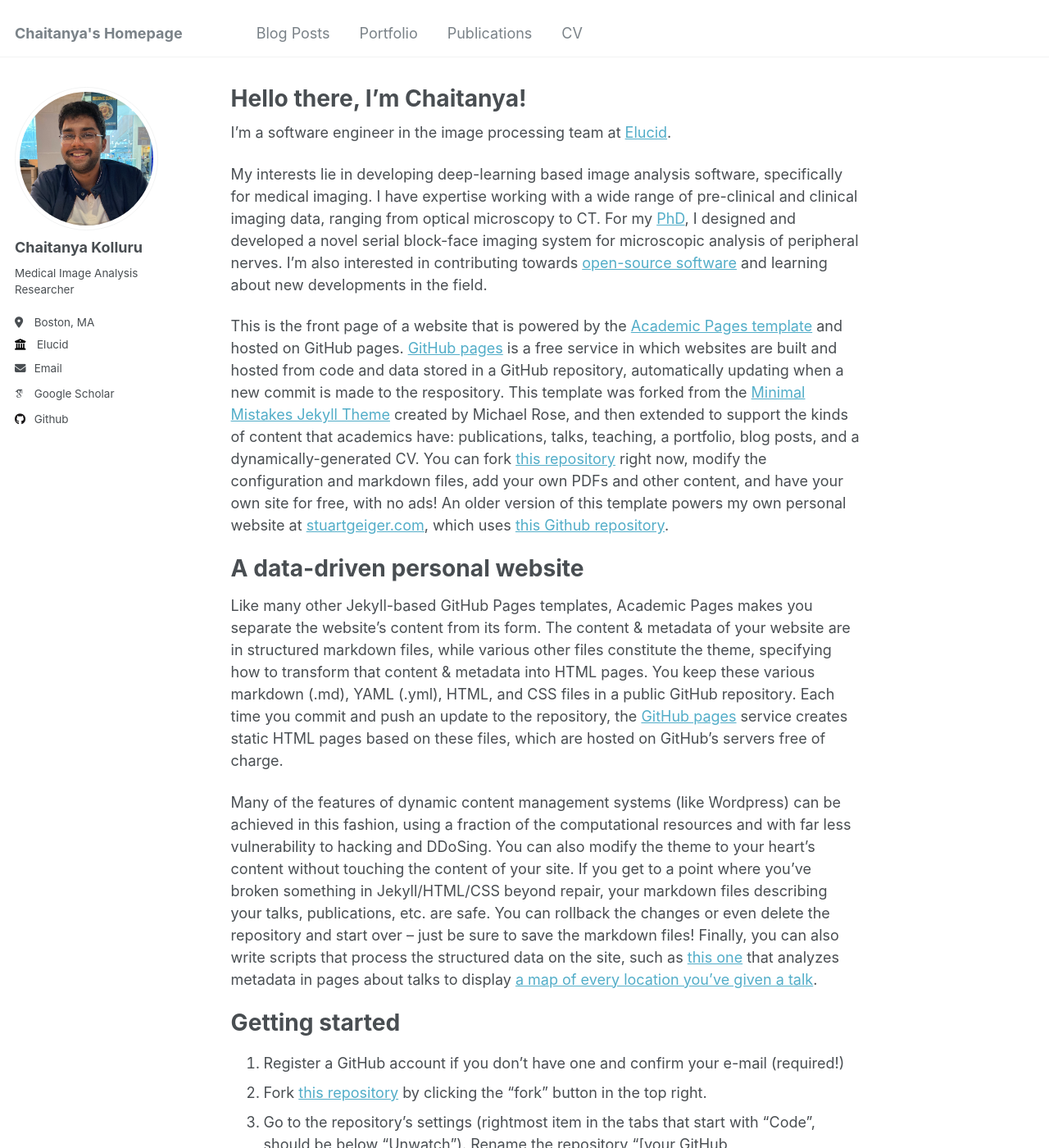
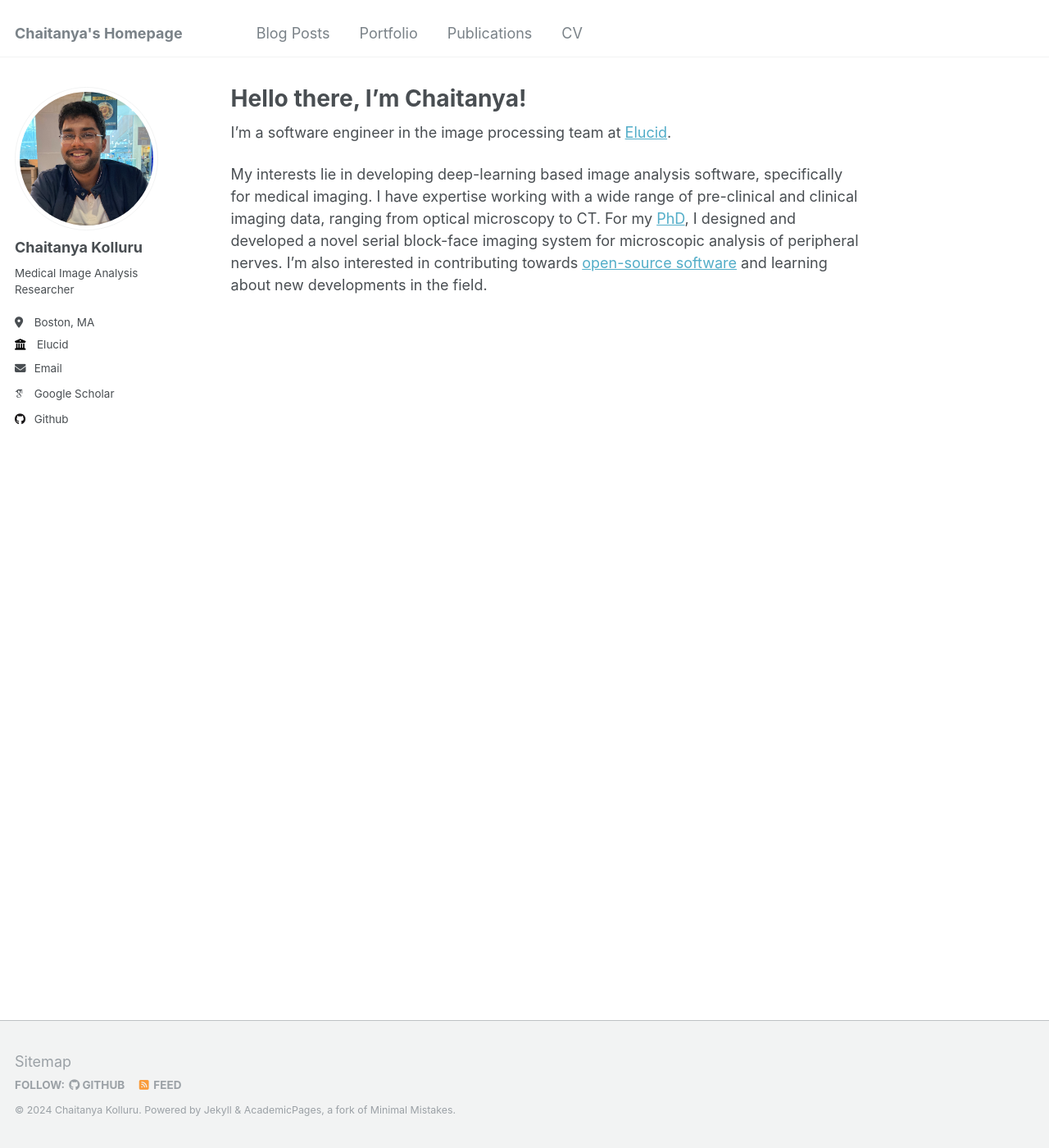
Before and after one commit to ckolluru/ckolluru.github.io, a Jekyll site: the page built from _pages/about.md, in a window 1280 px wide and 1400 px high. Shown: the whole window at 82% size. Built offline with Jekyll 4.4.1, drawn with Linux system fonts in a browser that asks for light colours; some web fonts are replaced; some of the changed text lies outside the part shown.

Commit message:
Update about me page

```diff
--- a/_data/navigation.yml
+++ b/_data/navigation.yml
@@ -21,7 +21,7 @@
   #   url: /teaching/
 
   - title: "CV"
-    url: /files/cv.pdf
+    url: /files/Chaitanya_Kolluru_CV.pdf
 
   # - title: "Guide"
   #   url: /markdown/
--- a/_pages/about.md
+++ b/_pages/about.md
@@ -14,7 +14,7 @@
 
 
 
-This is the front page of a website that is powered by the [Academic Pages template](https://github.com/academicpages/academicpages.github.io) and hosted on GitHub pages. [GitHub pages](https://pages.github.com) is a free service in which websites are built and hosted from code and data stored in a GitHub repository, automatically updating when a new commit is made to the respository. This template was forked from the [Minimal Mistakes Jekyll Theme](https://mmistakes.github.io/minimal-mistakes/) created by Michael Rose, and then extended to support the kinds of content that academics have: publications, talks, teaching, a portfolio, blog posts, and a dynamically-generated CV. You can fork [this repository](https://github.com/academicpages/academicpages.github.io) right now, modify the configuration and markdown files, add your own PDFs and other content, and have your own site for free, with no ads! An older version of this template powers my own personal website at [stuartgeiger.com](http://stuartgeiger.com), which uses [this Github repository](https://github.com/staeiou/staeiou.github.io).
+<!-- This is the front page of a website that is powered by the [Academic Pages template](https://github.com/academicpages/academicpages.github.io) and hosted on GitHub pages. [GitHub pages](https://pages.github.com) is a free service in which websites are built and hosted from code and data stored in a GitHub repository, automatically updating when a new commit is made to the respository. This template was forked from the [Minimal Mistakes Jekyll Theme](https://mmistakes.github.io/minimal-mistakes/) created by Michael Rose, and then extended to support the kinds of content that academics have: publications, talks, teaching, a portfolio, blog posts, and a dynamically-generated CV. You can fork [this repository](https://github.com/academicpages/academicpages.github.io) right now, modify the configuration and markdown files, add your own PDFs and other content, and have your own site for free, with no ads! An older version of this template powers my own personal website at [stuartgeiger.com](http://stuartgeiger.com), which uses [this Github repository](https://github.com/staeiou/staeiou.github.io).
 
 A data-driven personal website
 ======
@@ -53,4 +53,4 @@
 
 For more info
 ------
-More info about configuring Academic Pages can be found in [the guide](https://academicpages.github.io/markdown/). The [guides for the Minimal Mistakes theme](https://mmistakes.github.io/minimal-mistakes/docs/configuration/) (which this theme was forked from) might also be helpful.
+More info about configuring Academic Pages can be found in [the guide](https://academicpages.github.io/markdown/). The [guides for the Minimal Mistakes theme](https://mmistakes.github.io/minimal-mistakes/docs/configuration/) (which this theme was forked from) might also be helpful. -->
```
Also changed, not shown: 2 other files.
